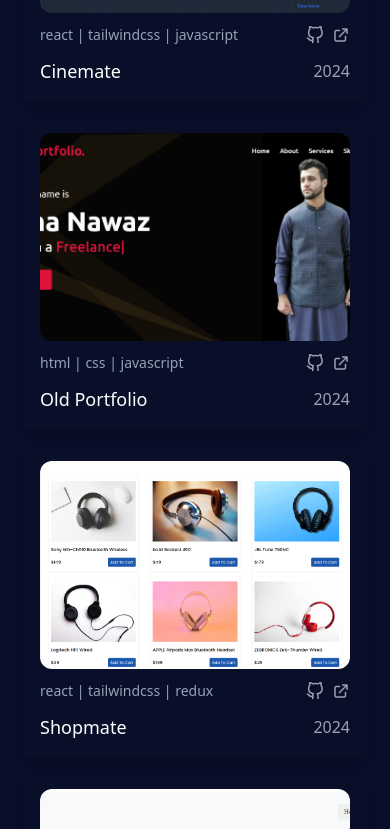
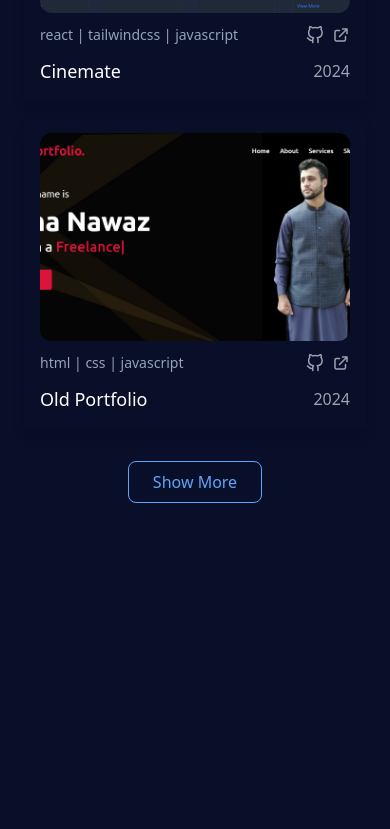
Before and after one commit to talha-fullstackdev/portfolio-nextjs-2, a Next.js app: page / in a window 390 px wide. Shown: the part 6115-6944 px from the top of the page. After the commit the page ends 6658 px from the top, so only its background shows below. Built offline with nearby package versions, Linux system fonts and the light colour scheme.

Commit message:
added show less and show more button

```diff
--- a/src/app/components/projects/Projects.jsx
+++ b/src/app/components/projects/Projects.jsx
@@ -1,21 +1,27 @@
-import React from 'react'
-import projectsData from './data'
-import Image from 'next/image'
+
+"use client"
+import React, { useState } from 'react';
+import projectsData from './data';
+import Image from 'next/image';
 
 const Projects = () => {
+  const [showAll, setShowAll] = useState(false);
+  const visibleProjects = showAll ? projectsData : projectsData.slice(0, 6);
+
   return (
-    <div className="py-10 px-6 md:px-20 pb-10 md:pb-20  text-white">
+    <div className="py-10 px-6 md:px-20 pb-10 md:pb-20 text-white">
       <h2 className="text-3xl font-semibold mb-6 text-center">Projects</h2>
 
-      <div className="grid grid-cols-1 sm:grid-cols-2 lg:grid-cols-3 gap-4">
-        {projectsData.map((project) => (
+      <div className="grid grid-cols-1 sm:grid-cols-2 lg:grid-cols-3 gap-4 transition-all duration-500 ease-in-out">
+        {visibleProjects.map((project) => (
           <div
             key={project.name}
-            className=" p-4 shadow-lg transition-transform transform hover:-translate-y-1 hover:shadow-xl"
+            className="p-4 shadow-lg transition-transform transform hover:-translate-y-1 hover:shadow-xl"
           >
             {/* Project Image */}
-            <div className="relative w-full h-52  overflow-hidden">
-              <a href={project.link} target='_blank'><Image
+            <div className="relative w-full h-52 overflow-hidden">
+              <a href={project.link} target='_blank'>
+                <Image
                   src={project.image}
                   alt="Project image"
                   layout="fill"
@@ -45,8 +51,20 @@ const Projects = () => {
           </div>
         ))}
       </div>
+
+      {/* See More / See Less Button */}
+      {projectsData.length > 6 && (
+        <div className="flex justify-center mt-8">
+          <button
+            onClick={() => setShowAll(!showAll)}
+            className="px-6 py-2 border border-blue-400 text-blue-400 hover:text-blue-200 rounded-lg transition-all duration-300"
+          >
+            {showAll ? 'show Less' : 'Show More'}
+          </button>
         </div>
-  )
-}
+      )}
+    </div>
+  );
+};
 
-export default Projects
+export default Projects;
--- a/src/app/components/work/WorkDetails.jsx
+++ b/src/app/components/work/WorkDetails.jsx
@@ -22,10 +22,10 @@ const WorkDetails = () => {
             <button
               key={item.id}
               onClick={() => handleClick(item.id)}
-              className={`px-4 py-2 rounded-md transition duration-300 ${
+              className={`px-4 py-2 rounded-md transition duration-300  ${
                 selectedData.id === item.id
-                  ? "bg-blue-500 text-white"
-                  : "bg-gray-200 hover:bg-gray-300 text-gray-800"
+                  ? "bg-blue-500 text-white "
+                  : "bg-gray-200 hover:bg-gray-300 text-gray-800 "
               }`}
             >
               {item.company}
```
Lines whose indentation alone changed are shown as unchanged.
